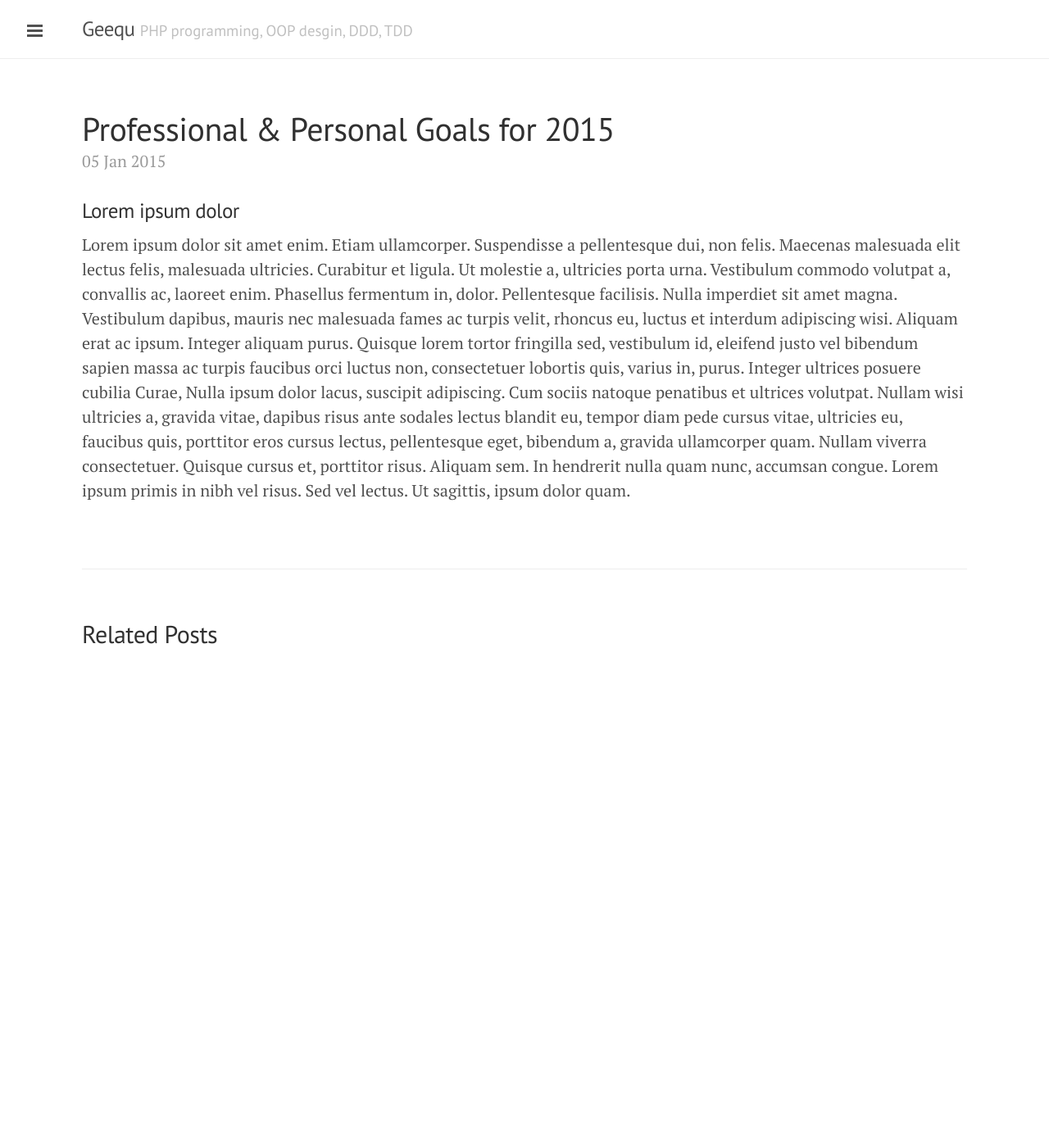
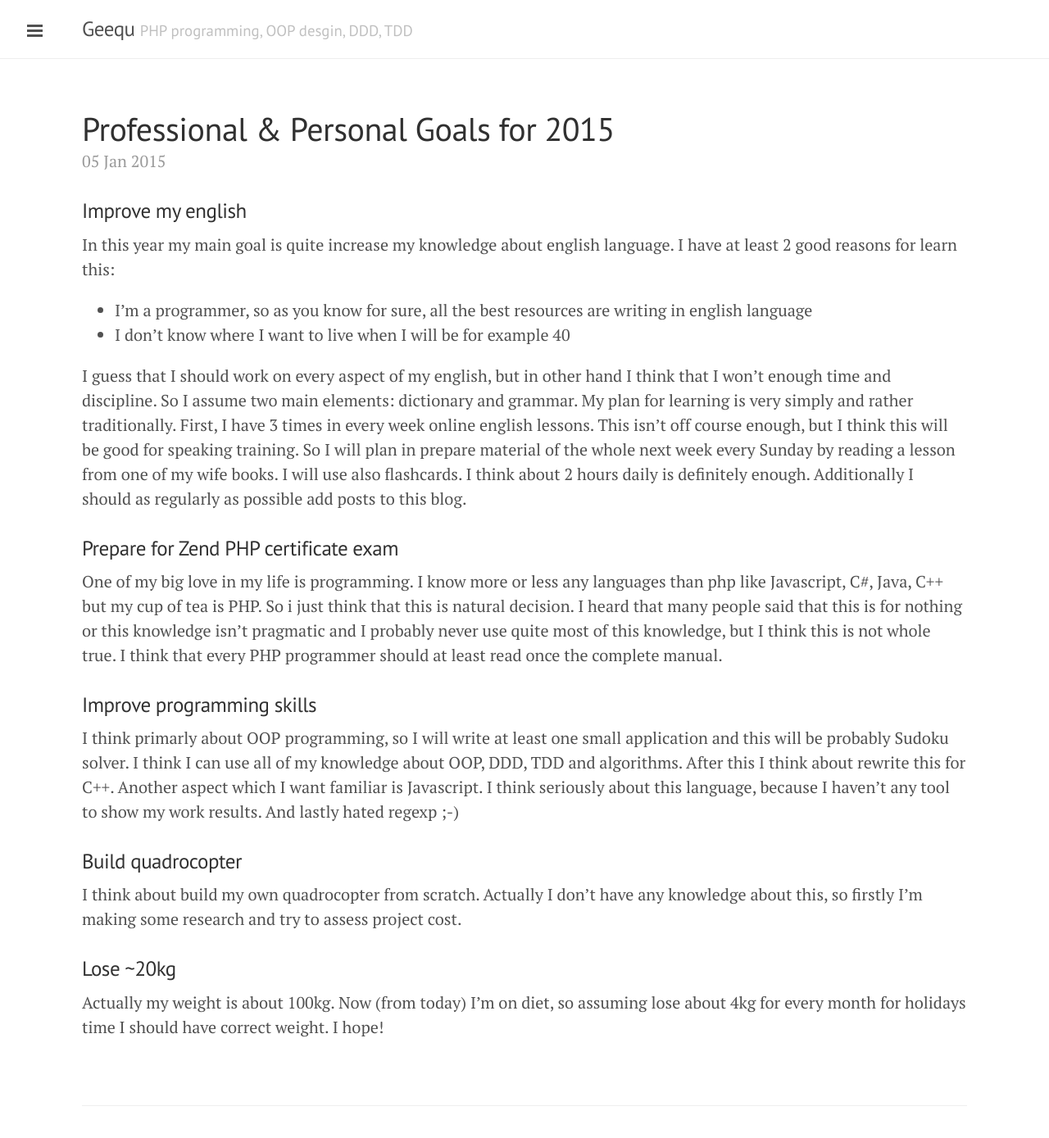
Before and after one commit to geequ/geequ.github.io, a Jekyll site: the page built from _posts/2015-01-05-professional-&-personal-goals-for-2015.md, in a window 1280 px wide and 1400 px high. Shown: the top 1389 px of the window at 82% size. Built offline with Jekyll 4.4.1, drawn with Linux system fonts in a browser that asks for light colours; Markdown is read by kramdown in place of the engine named in the settings.

Commit message:
Post: Professional & Personal Goals for 2015

```diff
--- a/_posts/2015-01-05-professional-&-personal-goals-for-2015.md
+++ b/_posts/2015-01-05-professional-&-personal-goals-for-2015.md
@@ -3,6 +3,23 @@ layout: post
 title: Professional & Personal Goals for 2015
 ---
 
-###Lorem ipsum dolor
+### Improve my english
+In this year my main goal is quite increase my knowledge about english language. I have at least 2 good reasons for learn this:
 
-Lorem ipsum dolor sit amet enim. Etiam ullamcorper. Suspendisse a pellentesque dui, non felis. Maecenas malesuada elit lectus felis, malesuada ultricies. Curabitur et ligula. Ut molestie a, ultricies porta urna. Vestibulum commodo volutpat a, convallis ac, laoreet enim. Phasellus fermentum in, dolor. Pellentesque facilisis. Nulla imperdiet sit amet magna. Vestibulum dapibus, mauris nec malesuada fames ac turpis velit, rhoncus eu, luctus et interdum adipiscing wisi. Aliquam erat ac ipsum. Integer aliquam purus. Quisque lorem tortor fringilla sed, vestibulum id, eleifend justo vel bibendum sapien massa ac turpis faucibus orci luctus non, consectetuer lobortis quis, varius in, purus. Integer ultrices posuere cubilia Curae, Nulla ipsum dolor lacus, suscipit adipiscing. Cum sociis natoque penatibus et ultrices volutpat. Nullam wisi ultricies a, gravida vitae, dapibus risus ante sodales lectus blandit eu, tempor diam pede cursus vitae, ultricies eu, faucibus quis, porttitor eros cursus lectus, pellentesque eget, bibendum a, gravida ullamcorper quam. Nullam viverra consectetuer. Quisque cursus et, porttitor risus. Aliquam sem. In hendrerit nulla quam nunc, accumsan congue. Lorem ipsum primis in nibh vel risus. Sed vel lectus. Ut sagittis, ipsum dolor quam.
+* I'm a programmer, so as you know for sure, all the best resources are writing in english language
+* I don't know where I want to live when I will be for example 40
+
+I guess that I should work on every aspect of my english, but in other hand I think that I won't enough time and discipline. So I assume two main elements: dictionary and grammar.
+My plan for learning is very simply and rather traditionally. First, I have 3 times in every week online english lessons. This isn't off course enough, but I think this will be good for speaking training. So I will plan in prepare material of the whole next week every Sunday by reading a lesson from one of my wife books. I will use also flashcards. I think about 2 hours daily is definitely enough. Additionally I should as regularly as possible add posts to this blog.
+
+### Prepare for Zend PHP certificate exam
+One of my big love in my life is programming. I know more or less any languages than php like Javascript, C#, Java, C++ but my cup of tea is PHP. So i just think that this is natural decision. I heard that many people said that this is for nothing or this knowledge isn't pragmatic and I probably never use quite most of this knowledge, but I think this is not whole true. I think that every PHP programmer should at least read once the complete manual.
+
+### Improve programming skills
+I think primarly about OOP programming, so I will write at least one small application and this will be probably Sudoku solver. I think I can use all of my knowledge about OOP, DDD, TDD and algorithms. After this I think about rewrite this for C++. Another aspect which I want familiar is Javascript. I think seriously about this language, because I haven't any tool to show my work results. And lastly hated regexp ;-)
+
+### Build quadrocopter
+I think about build my own quadrocopter from scratch. Actually I don't have any knowledge about this, so firstly I'm making some research and try to assess project cost.
+
+### Lose ~20kg
+Actually my weight is about 100kg. Now (from today) I'm on diet, so assuming lose about 4kg for every month for holidays time I should have correct weight. I hope!
```
